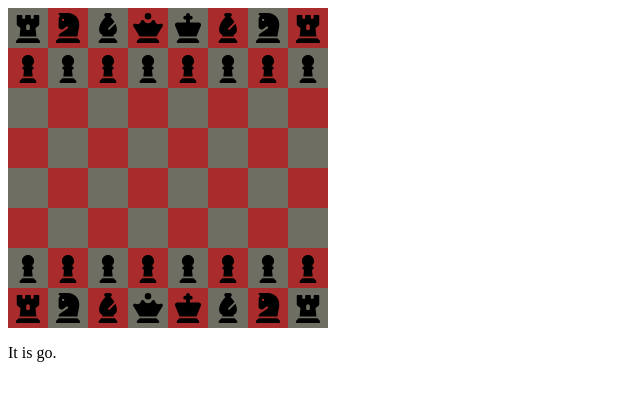
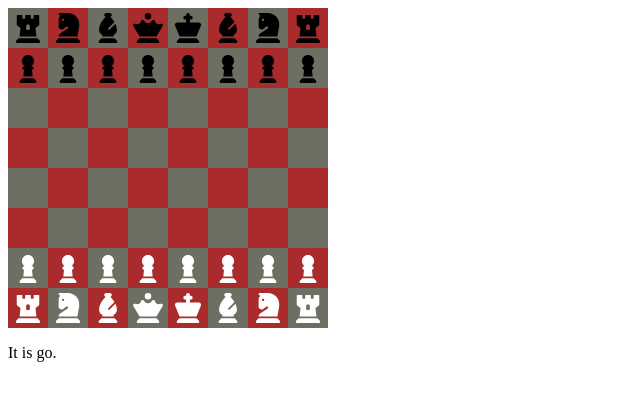
Before and after one commit to IamIGI/ChessGame-svelte, a SvelteKit app: page / in a window 1280 px wide. Shown: the top 400 px of the page, without its empty margins (0-640 px from the left). Built offline with nearby package versions, Linux system fonts and the light colour scheme.

Commit message:
CG-02-Color_the_pieces

```diff
--- a/package.json
+++ b/package.json
@@ -29,5 +29,8 @@
 		"typescript": "^5.0.0",
 		"vite": "^5.0.3"
 	},
-	"type": "module"
+	"type": "module",
+	"dependencies": {
+		"sass": "^1.69.6"
+	}
 }
--- a/src/lib/components/pieces/Bishop.svelte
+++ b/src/lib/components/pieces/Bishop.svelte
@@ -1 +1,9 @@
-<div class="piece" id="bishop"><svg xmlns="http://www.w3.org/2000/svg" height="3.6em" viewBox="0 0 320 512"><path d="M128 0C110.3 0 96 14.3 96 32c0 16.1 11.9 29.4 27.4 31.7C78.4 106.8 8 190 8 288c0 47.4 30.8 72.3 56 84.7V400H256V372.7c25.2-12.5 56-37.4 56-84.7c0-37.3-10.2-72.4-25.3-104.1l-99.4 99.4c-6.2 6.2-16.4 6.2-22.6 0s-6.2-16.4 0-22.6L270.8 154.6c-23.2-38.1-51.8-69.5-74.2-90.9C212.1 61.4 224 48.1 224 32c0-17.7-14.3-32-32-32H128zM48 432L6.6 473.4c-4.2 4.2-6.6 10-6.6 16C0 501.9 10.1 512 22.6 512H297.4c12.5 0 22.6-10.1 22.6-22.6c0-6-2.4-11.8-6.6-16L272 432H48z"/></svg></div>
+<script lang="ts" >
+    export let color: string;
+</script>
+
+<div class="piece" id="bishop">
+    <svg xmlns="http://www.w3.org/2000/svg" height="3.6em" viewBox="0 0 320 512" fill={color}>
+        <path d="M128 0C110.3 0 96 14.3 96 32c0 16.1 11.9 29.4 27.4 31.7C78.4 106.8 8 190 8 288c0 47.4 30.8 72.3 56 84.7V400H256V372.7c25.2-12.5 56-37.4 56-84.7c0-37.3-10.2-72.4-25.3-104.1l-99.4 99.4c-6.2 6.2-16.4 6.2-22.6 0s-6.2-16.4 0-22.6L270.8 154.6c-23.2-38.1-51.8-69.5-74.2-90.9C212.1 61.4 224 48.1 224 32c0-17.7-14.3-32-32-32H128zM48 432L6.6 473.4c-4.2 4.2-6.6 10-6.6 16C0 501.9 10.1 512 22.6 512H297.4c12.5 0 22.6-10.1 22.6-22.6c0-6-2.4-11.8-6.6-16L272 432H48z"/>
+    </svg>
+</div>
--- a/src/lib/components/pieces/King.svelte
+++ b/src/lib/components/pieces/King.svelte
@@ -1 +1,9 @@
-<div class="piece" id="king"><svg xmlns="http://www.w3.org/2000/svg" height="3.6em" viewBox="0 0 448 512"><path d="M224 0c17.7 0 32 14.3 32 32V48h16c17.7 0 32 14.3 32 32s-14.3 32-32 32H256v48H408c22.1 0 40 17.9 40 40c0 5.3-1 10.5-3.1 15.4L368 400H80L3.1 215.4C1 210.5 0 205.3 0 200c0-22.1 17.9-40 40-40H192V112H176c-17.7 0-32-14.3-32-32s14.3-32 32-32h16V32c0-17.7 14.3-32 32-32zM38.6 473.4L80 432H368l41.4 41.4c4.2 4.2 6.6 10 6.6 16c0 12.5-10.1 22.6-22.6 22.6H54.6C42.1 512 32 501.9 32 489.4c0-6 2.4-11.8 6.6-16z"/></svg></div>
+<script lang="ts" >
+    export let color: string;
+</script>
+
+<div class="piece" id="king">
+    <svg xmlns="http://www.w3.org/2000/svg" height="3.6em" viewBox="0 0 448 512" fill={color}>
+        <path d="M224 0c17.7 0 32 14.3 32 32V48h16c17.7 0 32 14.3 32 32s-14.3 32-32 32H256v48H408c22.1 0 40 17.9 40 40c0 5.3-1 10.5-3.1 15.4L368 400H80L3.1 215.4C1 210.5 0 205.3 0 200c0-22.1 17.9-40 40-40H192V112H176c-17.7 0-32-14.3-32-32s14.3-32 32-32h16V32c0-17.7 14.3-32 32-32zM38.6 473.4L80 432H368l41.4 41.4c4.2 4.2 6.6 10 6.6 16c0 12.5-10.1 22.6-22.6 22.6H54.6C42.1 512 32 501.9 32 489.4c0-6 2.4-11.8 6.6-16z"/>
+    </svg>
+</div>
--- a/src/lib/components/pieces/Knight.svelte
+++ b/src/lib/components/pieces/Knight.svelte
@@ -1 +1,9 @@
-<div class="piece" id="knight"><svg xmlns="http://www.w3.org/2000/svg" height="3.6em" viewBox="0 0 448 512"><path d="M96 48L82.7 61.3C70.7 73.3 64 89.5 64 106.5V238.9c0 10.7 5.3 20.7 14.2 26.6l10.6 7c14.3 9.6 32.7 10.7 48.1 3l3.2-1.6c2.6-1.3 5-2.8 7.3-4.5l49.4-37c6.6-5 15.7-5 22.3 0c10.2 7.7 9.9 23.1-.7 30.3L90.4 350C73.9 361.3 64 380 64 400H384l28.9-159c2.1-11.3 3.1-22.8 3.1-34.3V192C416 86 330 0 224 0H83.8C72.9 0 64 8.9 64 19.8c0 7.5 4.2 14.3 10.9 17.7L96 48zm24 68a20 20 0 1 1 40 0 20 20 0 1 1 -40 0zM22.6 473.4c-4.2 4.2-6.6 10-6.6 16C16 501.9 26.1 512 38.6 512H409.4c12.5 0 22.6-10.1 22.6-22.6c0-6-2.4-11.8-6.6-16L384 432H64L22.6 473.4z"/></svg></div>
+<script lang="ts" >
+    export let color: string;
+</script>
+
+<div class="piece" id="knight">
+    <svg xmlns="http://www.w3.org/2000/svg" height="3.6em" viewBox="0 0 448 512" fill={color}>
+        <path d="M96 48L82.7 61.3C70.7 73.3 64 89.5 64 106.5V238.9c0 10.7 5.3 20.7 14.2 26.6l10.6 7c14.3 9.6 32.7 10.7 48.1 3l3.2-1.6c2.6-1.3 5-2.8 7.3-4.5l49.4-37c6.6-5 15.7-5 22.3 0c10.2 7.7 9.9 23.1-.7 30.3L90.4 350C73.9 361.3 64 380 64 400H384l28.9-159c2.1-11.3 3.1-22.8 3.1-34.3V192C416 86 330 0 224 0H83.8C72.9 0 64 8.9 64 19.8c0 7.5 4.2 14.3 10.9 17.7L96 48zm24 68a20 20 0 1 1 40 0 20 20 0 1 1 -40 0zM22.6 473.4c-4.2 4.2-6.6 10-6.6 16C16 501.9 26.1 512 38.6 512H409.4c12.5 0 22.6-10.1 22.6-22.6c0-6-2.4-11.8-6.6-16L384 432H64L22.6 473.4z"/>
+    </svg>
+</div>
--- a/src/lib/components/pieces/Pawn.svelte
+++ b/src/lib/components/pieces/Pawn.svelte
@@ -1,5 +1,9 @@
+<script lang="ts" >
+     export let color: string ;
+</script>
+
 <div class="piece" id="pawn">
-    <svg xmlns="http://www.w3.org/2000/svg" height="3.6em" viewBox="0 0 320 512">
+    <svg xmlns="http://www.w3.org/2000/svg" height="3.6em" viewBox="0 0 320 512" fill={color}>
         <path d="M215.5 224c29.2-18.4 48.5-50.9 48.5-88c0-57.4-46.6-104-104-104S56 78.6 56 136c0 37.1 19.4 69.6 48.5 88H96c-17.7 0-32 14.3-32 32c0 16.5 12.5 30 28.5 31.8L80 400H240L227.5 287.8c16-1.8 28.5-15.3 28.5-31.8c0-17.7-14.3-32-32-32h-8.5zM22.6 473.4c-4.2 4.2-6.6 10-6.6 16C16 501.9 26.1 512 38.6 512H281.4c12.5 0 22.6-10.1 22.6-22.6c0-6-2.4-11.8-6.6-16L256 432H64L22.6 473.4z"/>
     </svg>
 </div>
--- a/src/lib/components/pieces/Queen.svelte
+++ b/src/lib/components/pieces/Queen.svelte
@@ -1 +1,9 @@
-<div class="piece" id="queen"><svg xmlns="http://www.w3.org/2000/svg" height="3.6em" viewBox="0 0 512 512"><path d="M256 0a56 56 0 1 1 0 112A56 56 0 1 1 256 0zM134.1 143.8c3.3-13 15-23.8 30.2-23.8c12.3 0 22.6 7.2 27.7 17c12 23.2 36.2 39 64 39s52-15.8 64-39c5.1-9.8 15.4-17 27.7-17c15.3 0 27 10.8 30.2 23.8c7 27.8 32.2 48.3 62.1 48.3c10.8 0 21-2.7 29.8-7.4c8.4-4.4 18.9-4.5 27.6 .9c13 8 17.1 25 9.2 38L399.7 400H384 343.6 168.4 128 112.3L5.4 223.6c-7.9-13-3.8-30 9.2-38c8.7-5.3 19.2-5.3 27.6-.9c8.9 4.7 19 7.4 29.8 7.4c29.9 0 55.1-20.5 62.1-48.3zM256 224l0 0 0 0h0zM112 432H400l41.4 41.4c4.2 4.2 6.6 10 6.6 16c0 12.5-10.1 22.6-22.6 22.6H86.6C74.1 512 64 501.9 64 489.4c0-6 2.4-11.8 6.6-16L112 432z"/></svg></div>
+<script lang="ts" >
+    export let color: string;
+</script>
+
+<div class="piece" id="queen">
+    <svg xmlns="http://www.w3.org/2000/svg" height="3.6em" viewBox="0 0 512 512" fill={color}>
+        <path d="M256 0a56 56 0 1 1 0 112A56 56 0 1 1 256 0zM134.1 143.8c3.3-13 15-23.8 30.2-23.8c12.3 0 22.6 7.2 27.7 17c12 23.2 36.2 39 64 39s52-15.8 64-39c5.1-9.8 15.4-17 27.7-17c15.3 0 27 10.8 30.2 23.8c7 27.8 32.2 48.3 62.1 48.3c10.8 0 21-2.7 29.8-7.4c8.4-4.4 18.9-4.5 27.6 .9c13 8 17.1 25 9.2 38L399.7 400H384 343.6 168.4 128 112.3L5.4 223.6c-7.9-13-3.8-30 9.2-38c8.7-5.3 19.2-5.3 27.6-.9c8.9 4.7 19 7.4 29.8 7.4c29.9 0 55.1-20.5 62.1-48.3zM256 224l0 0 0 0h0zM112 432H400l41.4 41.4c4.2 4.2 6.6 10 6.6 16c0 12.5-10.1 22.6-22.6 22.6H86.6C74.1 512 64 501.9 64 489.4c0-6 2.4-11.8 6.6-16L112 432z"/>
+    </svg>
+</div>
--- a/src/lib/components/pieces/Rook.svelte
+++ b/src/lib/components/pieces/Rook.svelte
@@ -1 +1,9 @@
-<div class="piece" id="rook"><svg xmlns="http://www.w3.org/2000/svg" height="3.6em" viewBox="0 0 448 512"><path d="M32 192V48c0-8.8 7.2-16 16-16h64c8.8 0 16 7.2 16 16V88c0 4.4 3.6 8 8 8h32c4.4 0 8-3.6 8-8V48c0-8.8 7.2-16 16-16h64c8.8 0 16 7.2 16 16V88c0 4.4 3.6 8 8 8h32c4.4 0 8-3.6 8-8V48c0-8.8 7.2-16 16-16h64c8.8 0 16 7.2 16 16V192c0 10.1-4.7 19.6-12.8 25.6L352 256l16 144H80L96 256 44.8 217.6C36.7 211.6 32 202.1 32 192zm176 96h32c8.8 0 16-7.2 16-16V224c0-17.7-14.3-32-32-32s-32 14.3-32 32v48c0 8.8 7.2 16 16 16zM22.6 473.4L64 432H384l41.4 41.4c4.2 4.2 6.6 10 6.6 16c0 12.5-10.1 22.6-22.6 22.6H38.6C26.1 512 16 501.9 16 489.4c0-6 2.4-11.8 6.6-16z"/></svg></div>
+<script lang="ts" >
+    export let color: string;
+</script>
+
+<div class="piece" id="rook">
+    <svg xmlns="http://www.w3.org/2000/svg" height="3.6em" viewBox="0 0 448 512" fill={color}>
+        <path d="M32 192V48c0-8.8 7.2-16 16-16h64c8.8 0 16 7.2 16 16V88c0 4.4 3.6 8 8 8h32c4.4 0 8-3.6 8-8V48c0-8.8 7.2-16 16-16h64c8.8 0 16 7.2 16 16V88c0 4.4 3.6 8 8 8h32c4.4 0 8-3.6 8-8V48c0-8.8 7.2-16 16-16h64c8.8 0 16 7.2 16 16V192c0 10.1-4.7 19.6-12.8 25.6L352 256l16 144H80L96 256 44.8 217.6C36.7 211.6 32 202.1 32 192zm176 96h32c8.8 0 16-7.2 16-16V224c0-17.7-14.3-32-32-32s-32 14.3-32 32v48c0 8.8 7.2 16 16 16zM22.6 473.4L64 432H384l41.4 41.4c4.2 4.2 6.6 10 6.6 16c0 12.5-10.1 22.6-22.6 22.6H38.6C26.1 512 16 501.9 16 489.4c0-6 2.4-11.8 6.6-16z"/>
+    </svg>
+</div>
--- a/src/lib/styles/main.css
+++ b/src/lib/styles/main.scss
@@ -24,3 +24,17 @@
 .brown {
 	background-color: #a92b2b;
 }
+
+.svg-black {
+	svg {
+		fill: blue;
+	}
+}
+
+/* .black {
+	fill: #000;
+}
+
+.white {
+	fill: #fff;
+} */
--- a/src/routes/+layout.ts
+++ b/src/routes/+layout.ts
@@ -1 +1 @@
-import '$lib/styles/main.css';
+import '$lib/styles/main.scss';
--- a/src/routes/+page.svelte
+++ b/src/routes/+page.svelte
@@ -87,15 +87,21 @@ function colorBoard(i: number) {
     } else {
         return 'beige'
     }
+  }
+}
 
-  }
+function colorPieces(i: number) {
+	if(i <= 15) return 'black'
+	if(i >= 48) return 'white'
+	return ''
+	// throw new Error('Bad index provided')
 }
 
 </script>
 
  <div id="gameboard">
-    {#each startPieces as startPiece, i}
-        <div class={`square ${colorBoard(i)}`} id={`square-id-${i}`}><svelte:component this={startPiece} /></div>
+     {#each startPieces as startPiece, i}
+        <div class={`square ${colorBoard(i)}`} id={`square-id-${i}`}><svelte:component  this={startPiece} {...{color:  colorPieces(i)}} /></div>
     {/each}
  </div>
     <p>It is <span id="player"></span> go.</p>
```
Also changed, not shown: 1 other file (tests, documents, lock files or other folders).
